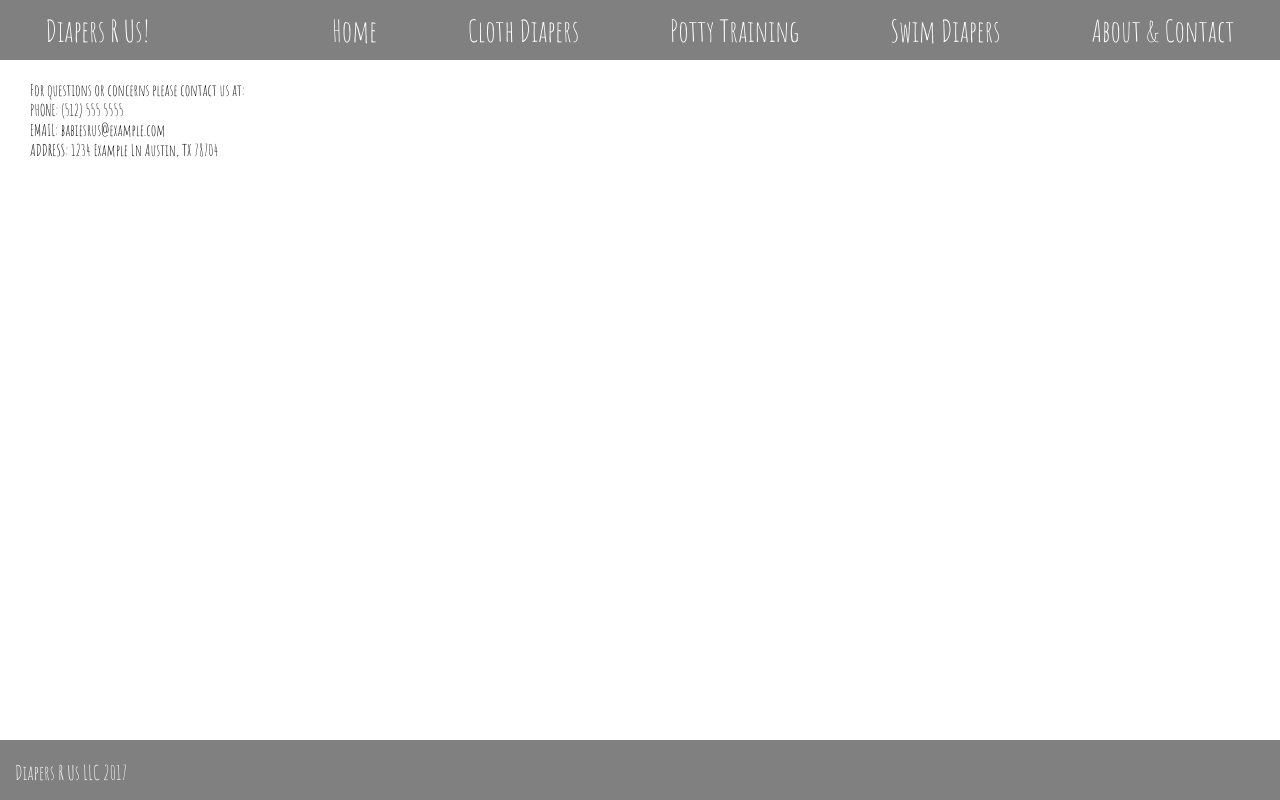
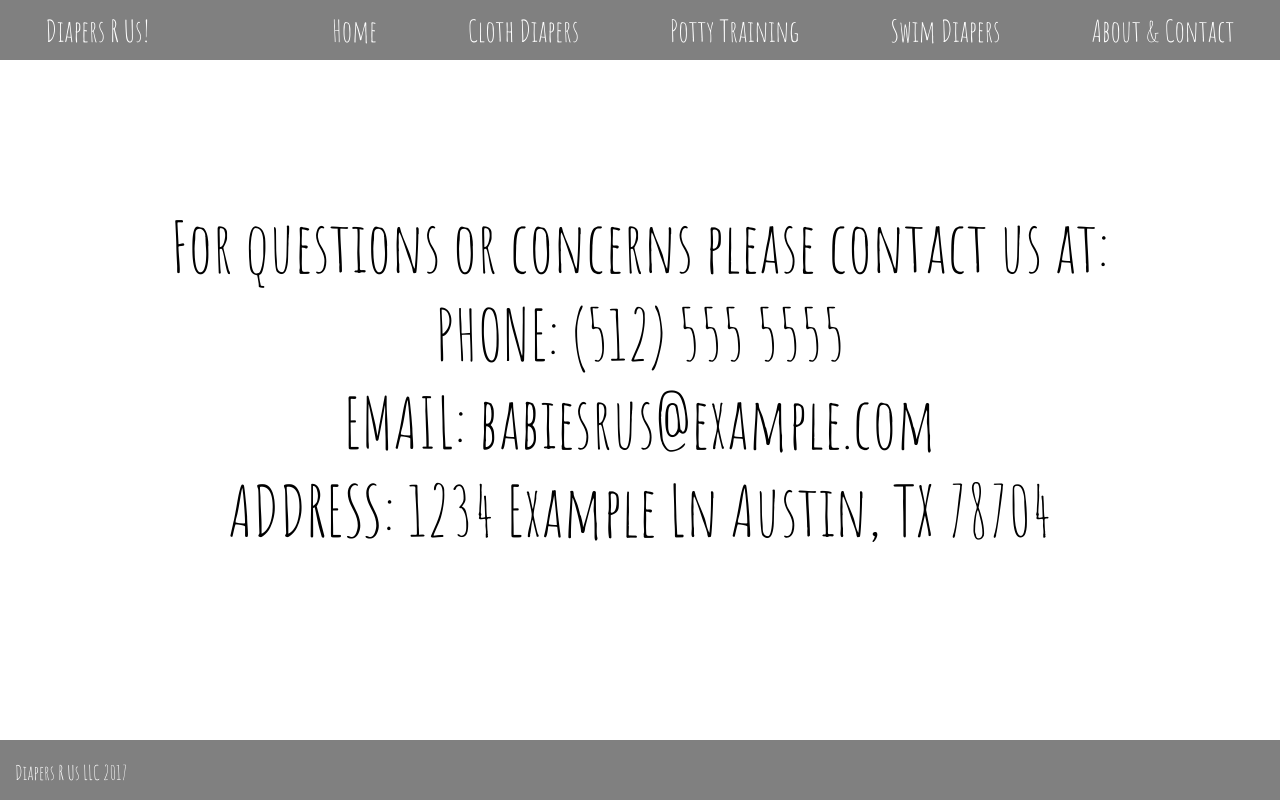
Before and after one commit to daniellezpalmer/ecommerce-react-app, a React (Create React App) app: page /contact in a window 1280 px wide. Built offline with nearby package versions, Linux system fonts and the light colour scheme.

Commit message:
Styled contact component

```diff
--- a/src/component/Contact.js
+++ b/src/component/Contact.js
@@ -3,8 +3,16 @@ import React, { Component } from 'react';
 export default class Contact extends Component {
 
   render() {
+
+    let style = {
+      fontFamily:"Amatic SC",
+      fontSize:70,
+      textAlign:"center",
+      margin:"10%"
+    }
+
     return (
-      <div className="Contact">
+      <div style={style} className="Contact">
         For questions or concerns please contact us at:<br></br>
         PHONE: (512) 555 5555<br></br>
         EMAIL: babiesrus@example.com<br></br>
```
